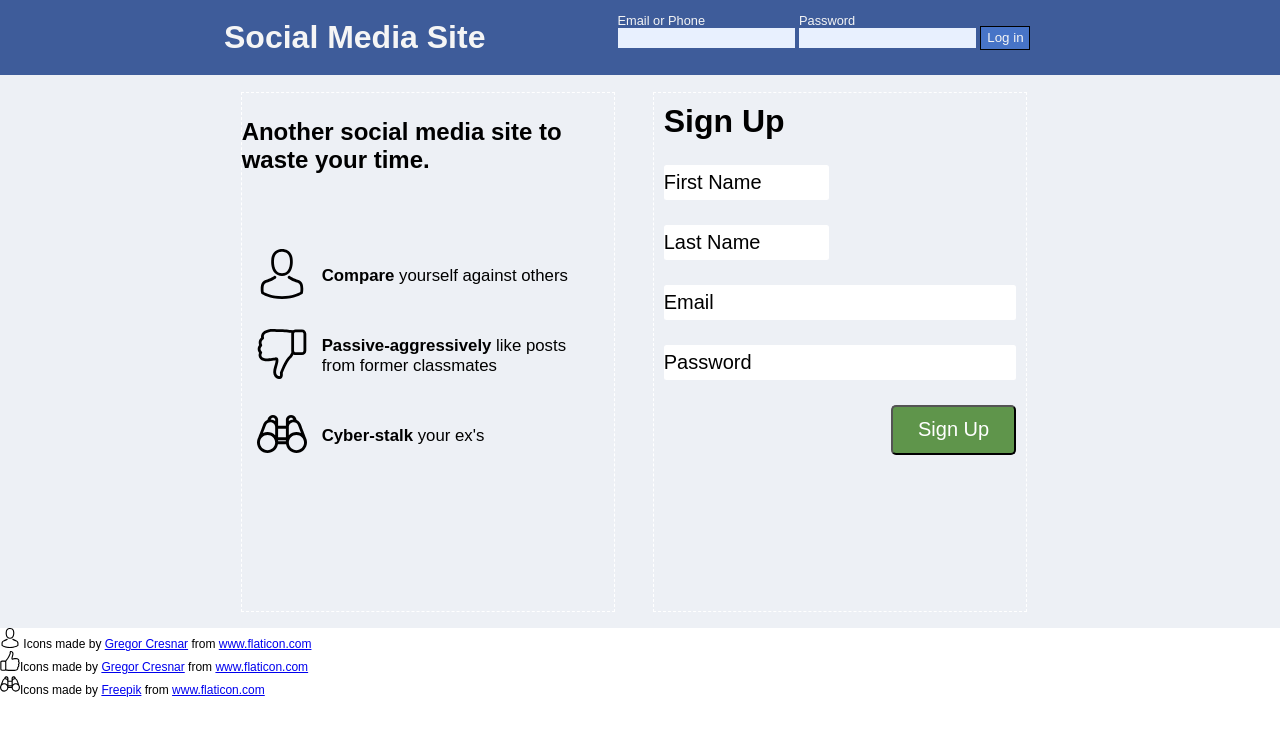
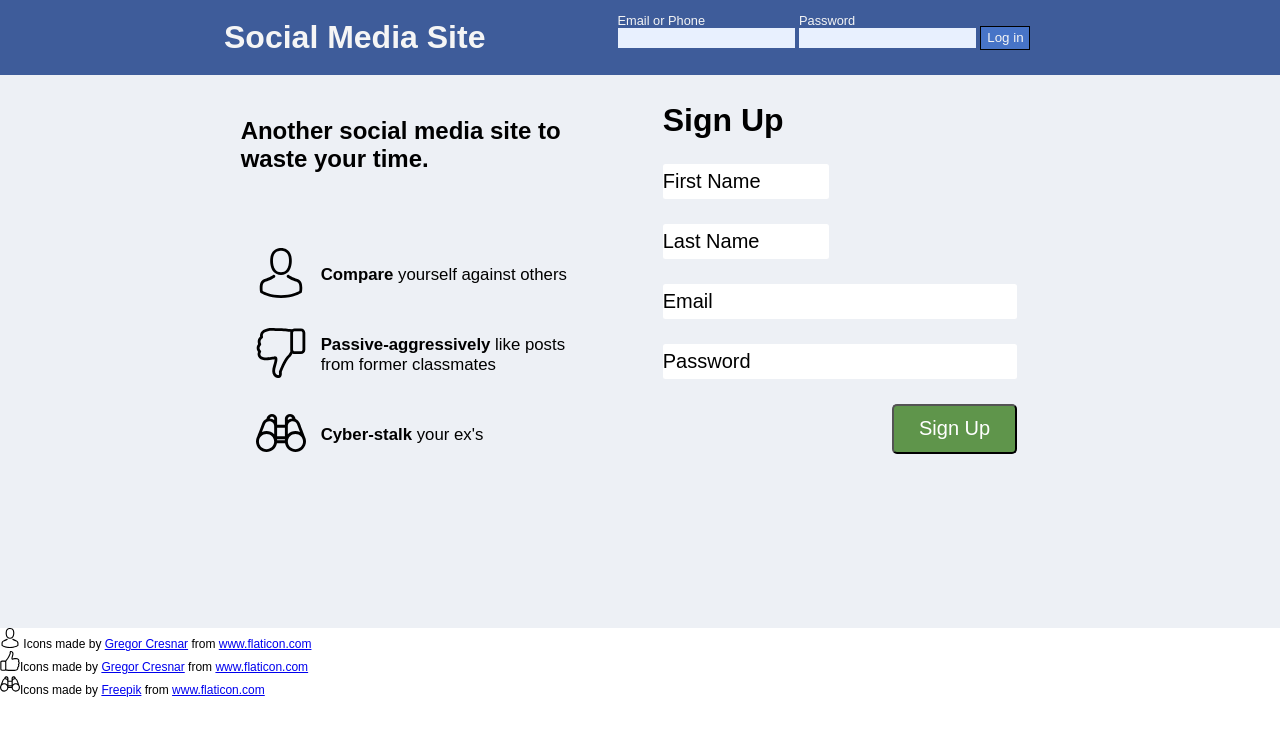
Before and after one commit to stholmes/F-is-for-FrontEnd, a plain HTML site: page social_media_login/index.html in a window 1280 px wide. Drawn offline with Linux system fonts and the light colour scheme.

Commit message:
Fix spacing

```diff
--- a/social_media_login/style.css
+++ b/social_media_login/style.css
@@ -74,8 +74,7 @@ main{
     display:inline-block;
     width:45%;
     margin:2%;
-    height:65vh;
-    border:1px dashed white;
+    min-height:65vh;
     vertical-align: top;
 }
 
```
